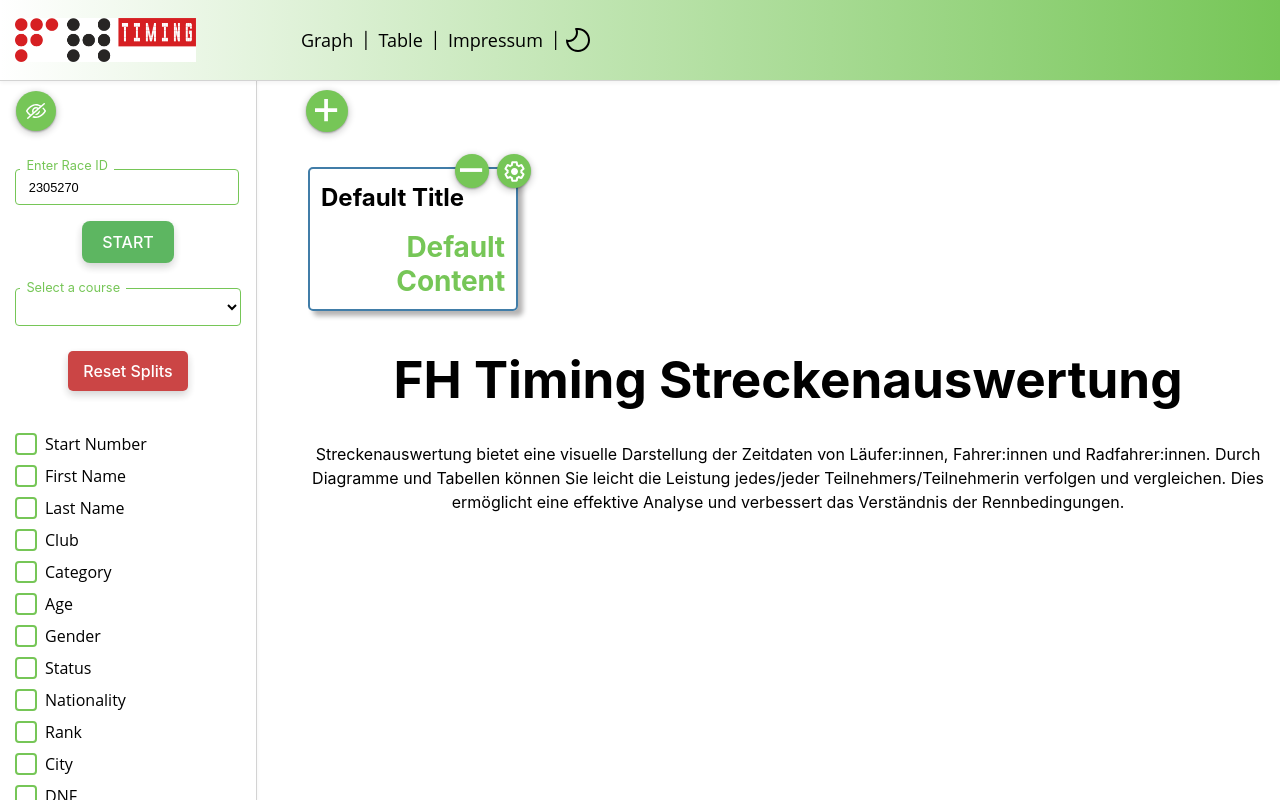
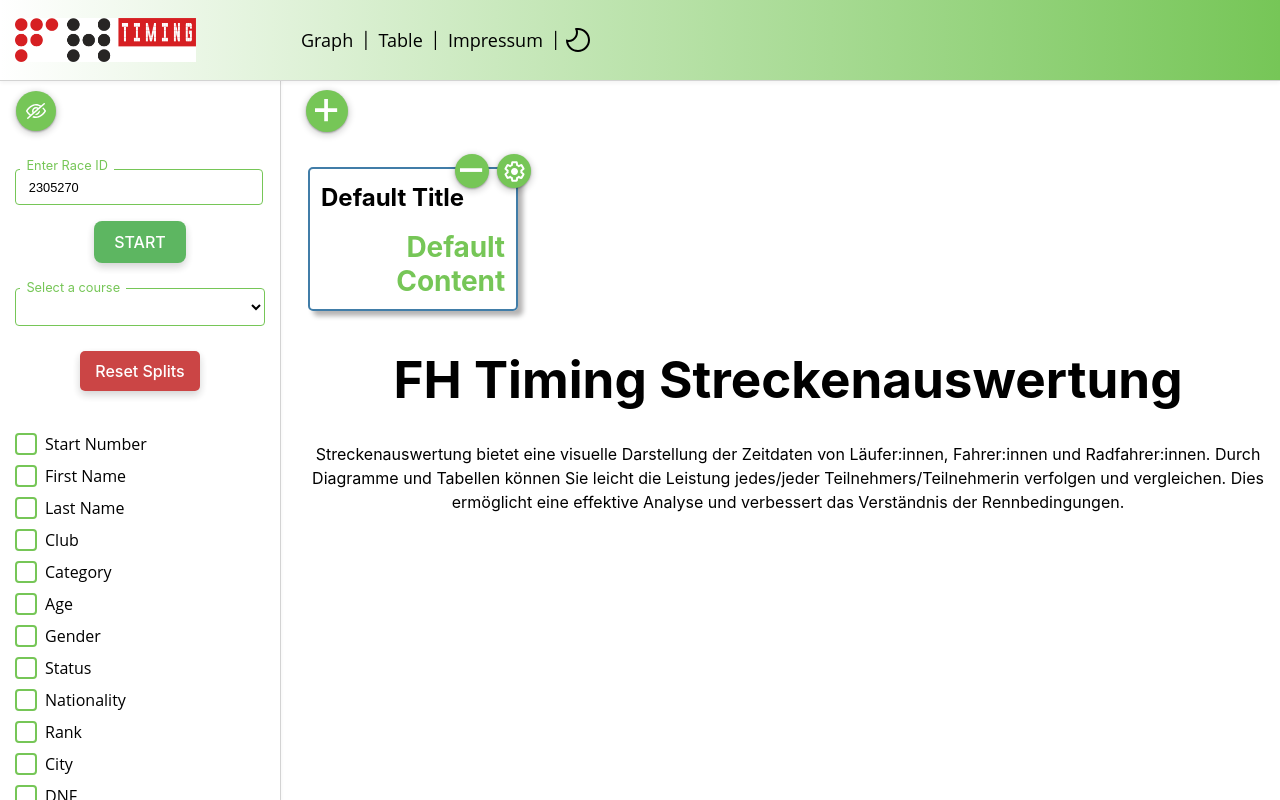
Before and after one commit to szeminator/fhtiming, a Vue app in the folder dashboard/: page / in a window 1280 px wide. Built offline with nearby package versions, Linux system fonts and the light colour scheme.

Commit message:
Update width of Sidebar component

```diff
--- a/dashboard/src/views/Sidebar.vue
+++ b/dashboard/src/views/Sidebar.vue
@@ -21,7 +21,7 @@ import Filterlogic from '../components/Filterlogic.vue';
   position: fixed; /* Fixed position */
   top: 0; /* Start from the top of the page */
   left: 0; /* Align to the left */
-  width: 256px; /* Or any other width you prefer */
+  width: 280px; /* Or any other width you prefer */
   height: 100vh; /* Full height of the viewport */
   z-index: 1000; /* Ensure it's above other elements */
   overflow-y: auto; /* Add scroll for overflow content */
```
